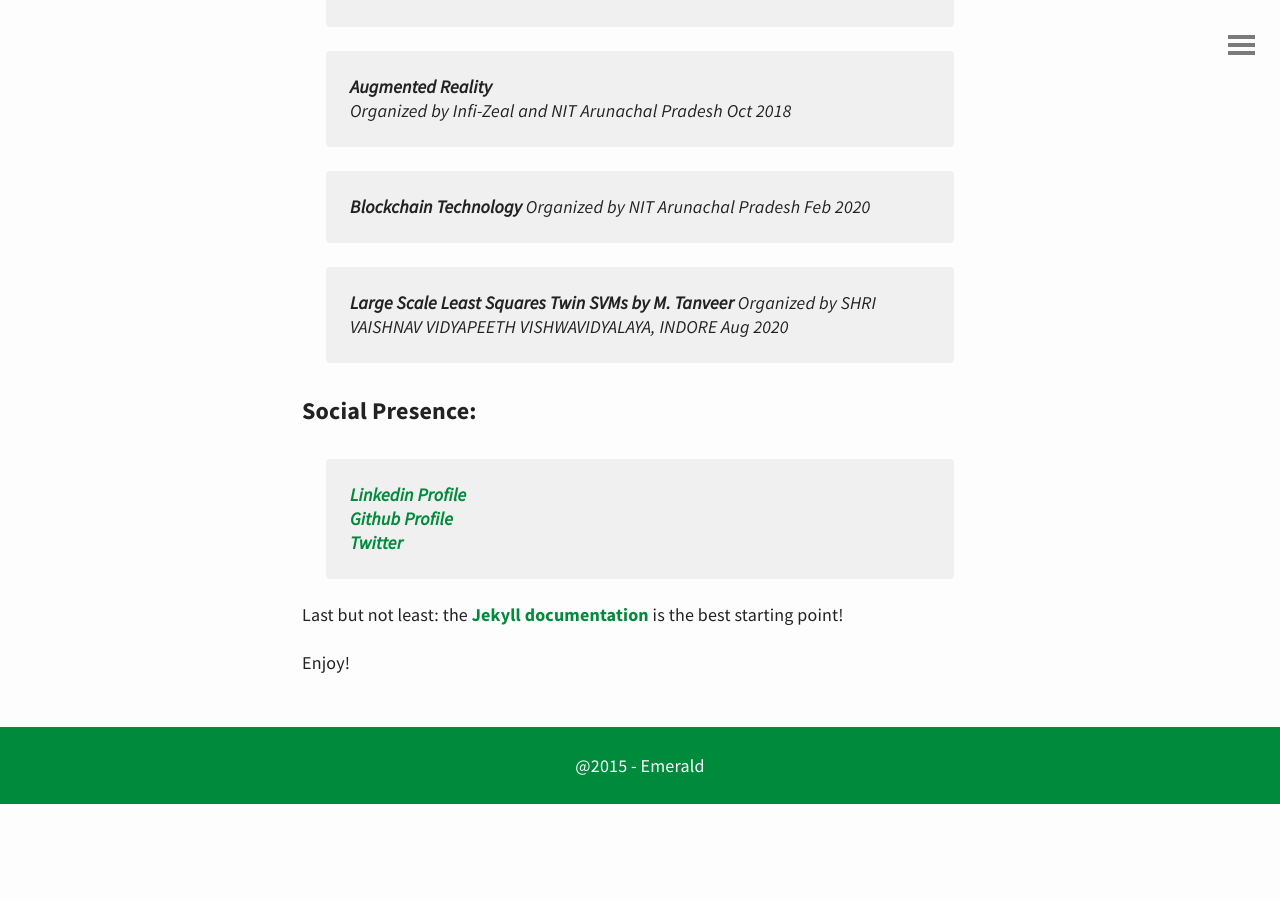
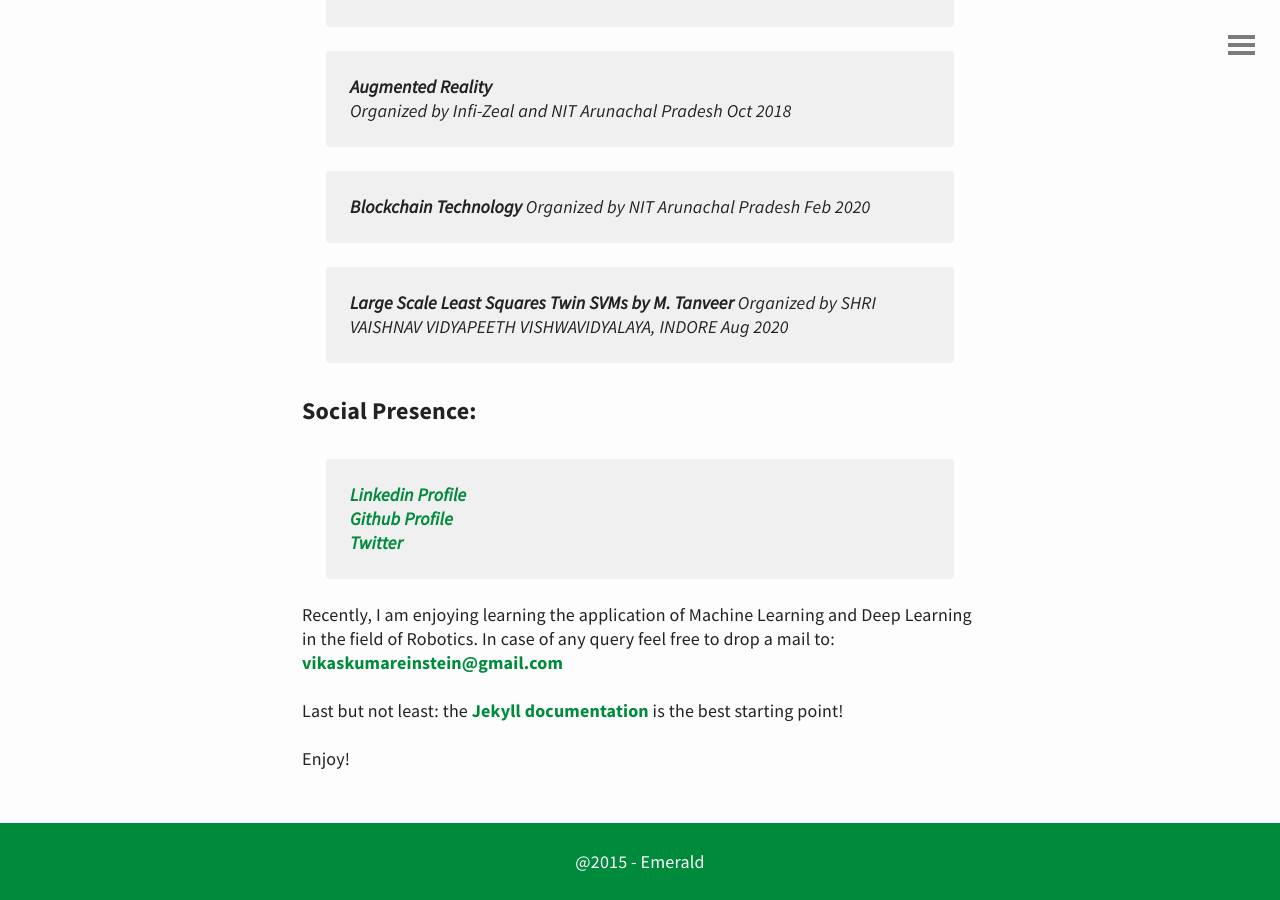
Before and after one commit to vikaskumareinstein/ml-algo, a Jekyll site: the page built from about.md, in a window 1280 px wide and 900 px high, scrolled down 2720 px. Built offline with Jekyll 4.4.1, drawn with Linux system fonts in a browser that asks for light colours; before the commit the page ends 3524 px from its top, so only the background shows below that; some of the changed text lies outside the part shown.

Commit message:
updated about

```diff
--- a/about.md
+++ b/about.md
@@ -74,7 +74,7 @@ Aug 2020
 >[Twitter](twitter.com/vikaskumareinst)
 
 
-
+Recently, I am enjoying learning the application of Machine Learning and Deep Learning in the field of Robotics. In case of any query feel free to drop a mail to: [vikaskumareinstein@gmail.com](vikaskumareinstein@gmail.com)
 
 Last but not least: the [Jekyll documentation](http://jekyllrb.com) is the best starting point!
 
```
Also changed, not shown: other parts of about.md (+4 -4 lines).
